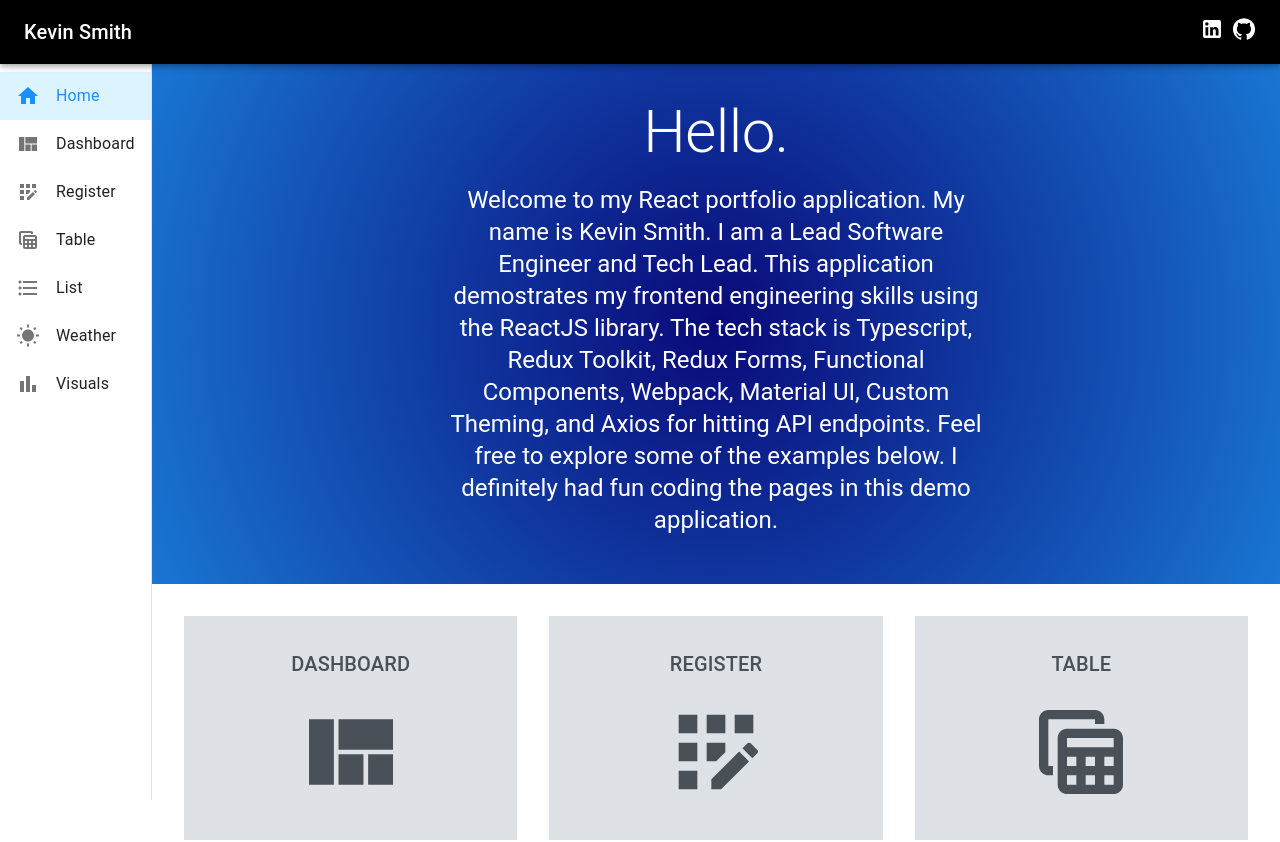
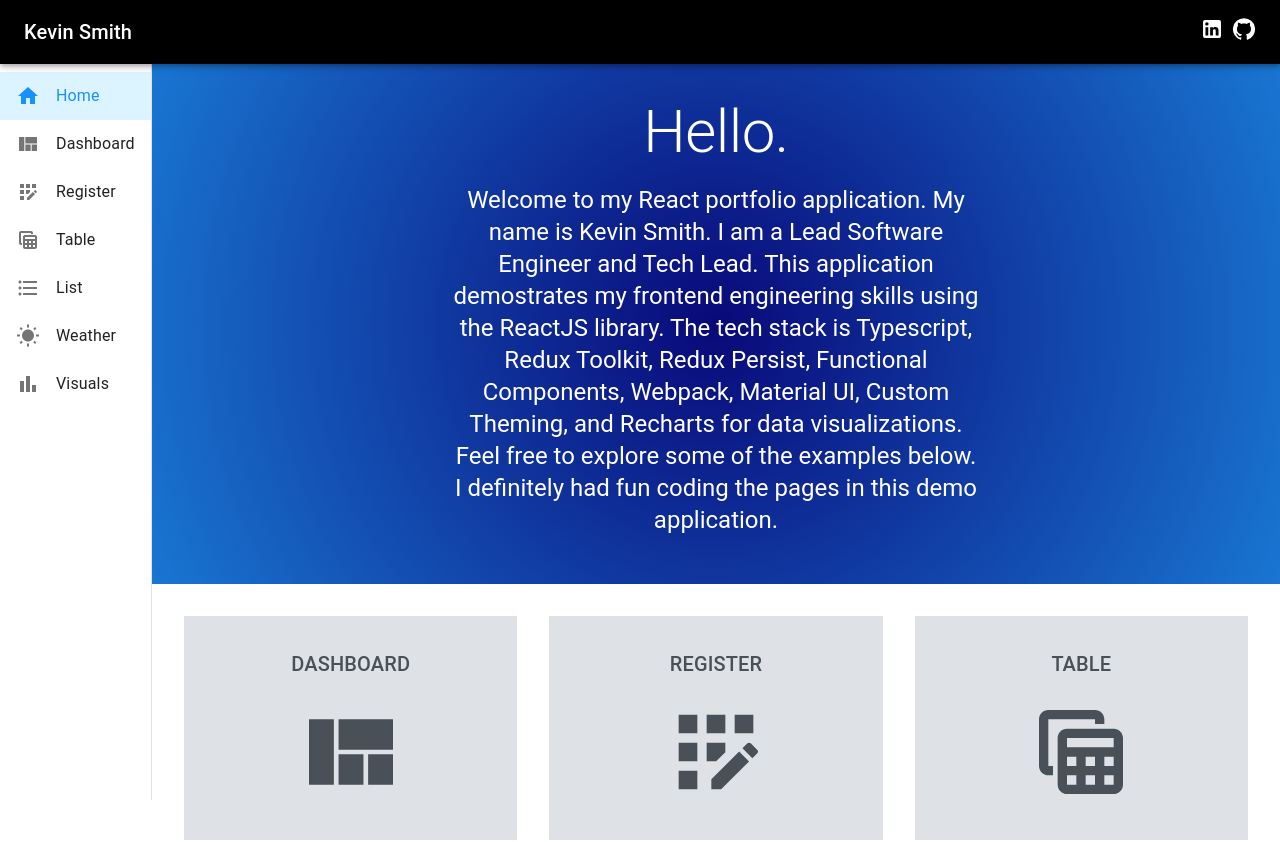
Before and after one commit to ksmith0813/portfolio-ts, a React app: page /home in a window 1280 px wide. Shown: the top 842 px of the page. Built offline with nearby package versions, Linux system fonts and the light colour scheme.

Commit message:
updated home page bio to reflect current tech stack

```diff
--- a/src/components/home/home.tsx
+++ b/src/components/home/home.tsx
@@ -59,8 +59,8 @@ export const Home = () => {
           <Typography variant='h5' sx={{ marginBottom: '1rem' }}>
             Welcome to my React portfolio application. My name is Kevin Smith. I am a Lead Software Engineer and Tech
             Lead. This application demostrates my frontend engineering skills using the ReactJS library. The tech stack
-            is Typescript, Redux Toolkit, Redux Forms, Functional Components, Webpack, Material UI, Custom Theming, and
-            Axios for hitting API endpoints. Feel free to explore some of the examples below. I definitely had fun
+            is Typescript, Redux Toolkit, Redux Persist, Functional Components, Webpack, Material UI, Custom Theming,
+            and Recharts for data visualizations. Feel free to explore some of the examples below. I definitely had fun
             coding the pages in this demo application.
           </Typography>
         </StyledGreetingBox>
```
